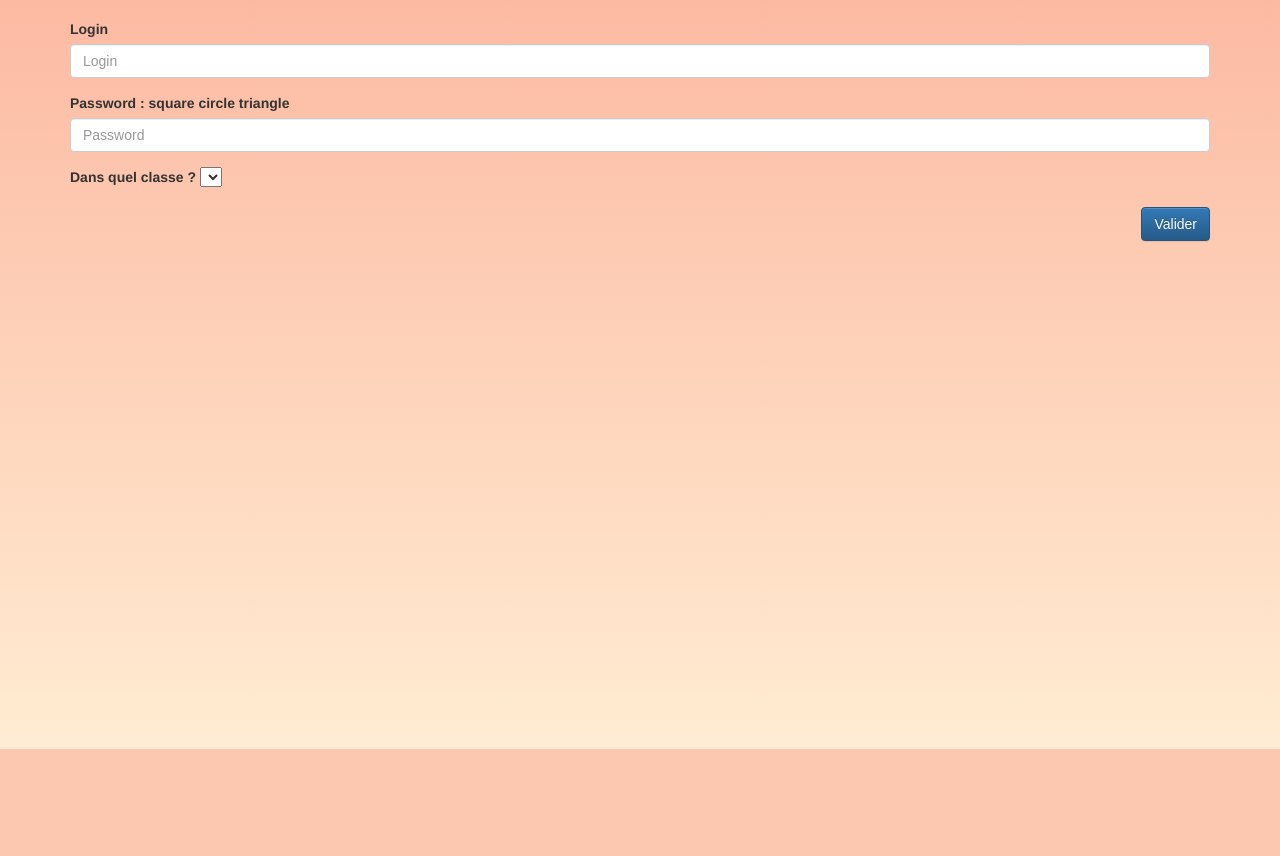
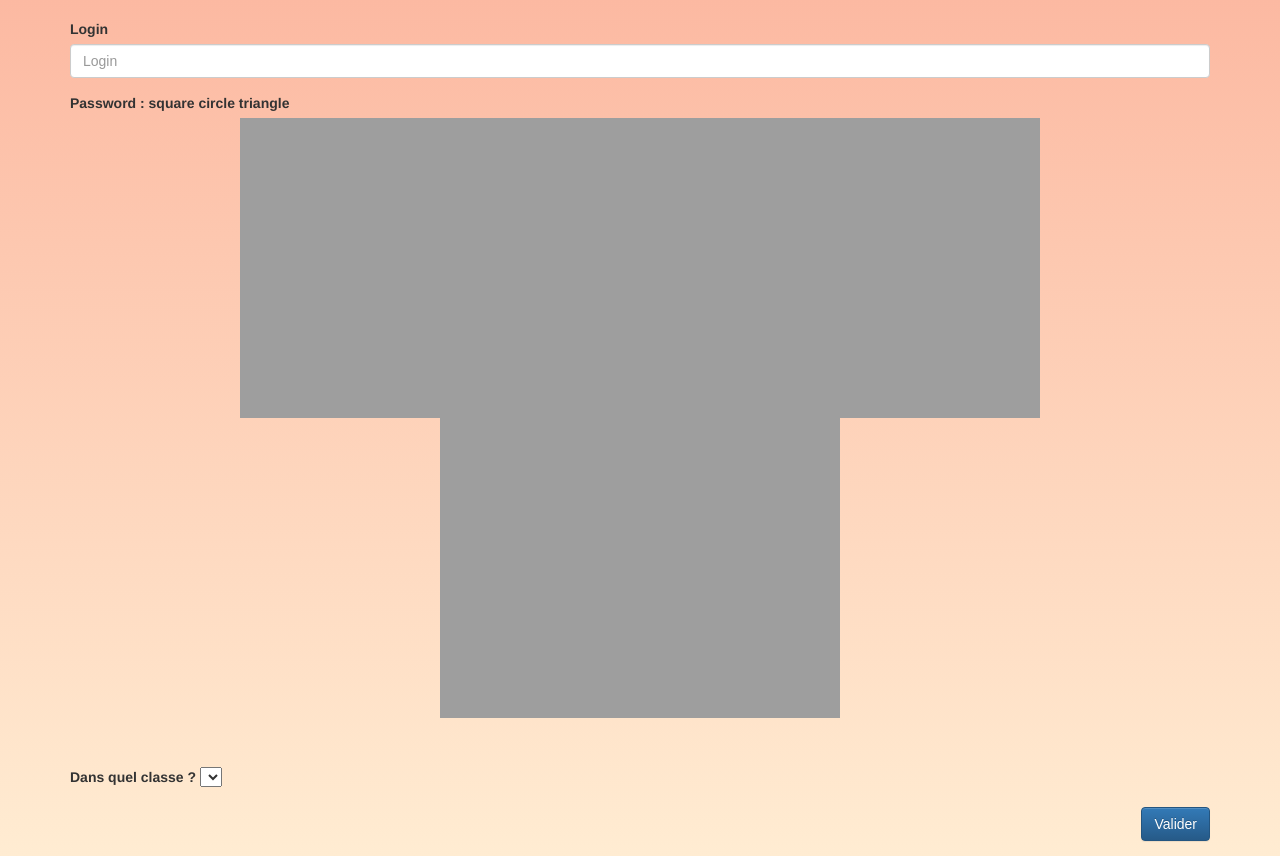
Before and after one commit to PLI-Octavia/OctaviaOld, a Django app: page /student/create/ in a window 1280 px wide. Shown: the part 51-907 px from the top of the page. Before the commit the page ends 800 px from the top, so only its background shows below. Run offline with Django 3.2, Linux system fonts and the light colour scheme; the visitor is signed in with stand-in values (Sample User, id 1); lists and menus that the app fills with data are empty; some libraries are stand-ins or nearby versions; grey boxes are pictures that could not be loaded.

Commit message:
Add shaped password to student/create

```diff
--- a/app/templates/student/create.html
+++ b/app/templates/student/create.html
@@ -11,8 +11,11 @@
 
 		  <div class="form-group">
     		<label for="inputPass">Password : square circle triangle</label>
-      	<input type="password" class="form-control" id="inputPass" placeholder="Password" name="password">
+        <div class="shape-selector text-center"></div>
+        <input id="input-password" class="form-control" placeholder="Password" name="password" type="password" value="">
+        <div class="password-shapes"></div>
     	</div>
+
 
     	<div class="form-group">
     		<label for="sel1">Dans quel classe ?</label>
--- a/app/views/student.py
+++ b/app/views/student.py
@@ -12,12 +12,16 @@ def login_form(request):
 
 
 def auth(request):
-    user = authenticate(username=request.POST['username'], password=request.POST['password'])
-    print(request.POST['username'], request.POST['password'])
+    username = request.POST['username']
+    password = request.POST['password']
+    user = authenticate(request, username=username, password=password)
 
     if user is not None:
         login(request, user)
-        return redirect('student_home')
+
+        # Next one who redirect to a nonexistent template gets to be ass fucked by the entire seven nation army.
+        # return redirect('student_home') <- fuck you
+        return HttpResponse('success')
     else:
         return HttpResponse('failed')
         # TODO error handling like teacher
```
